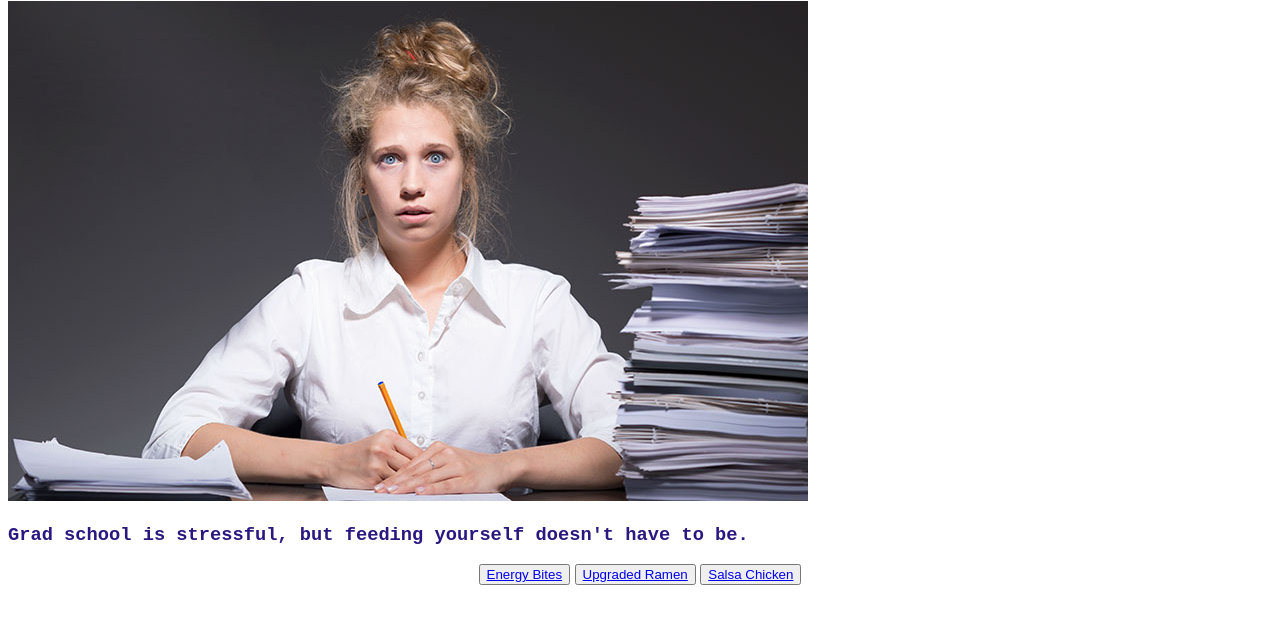
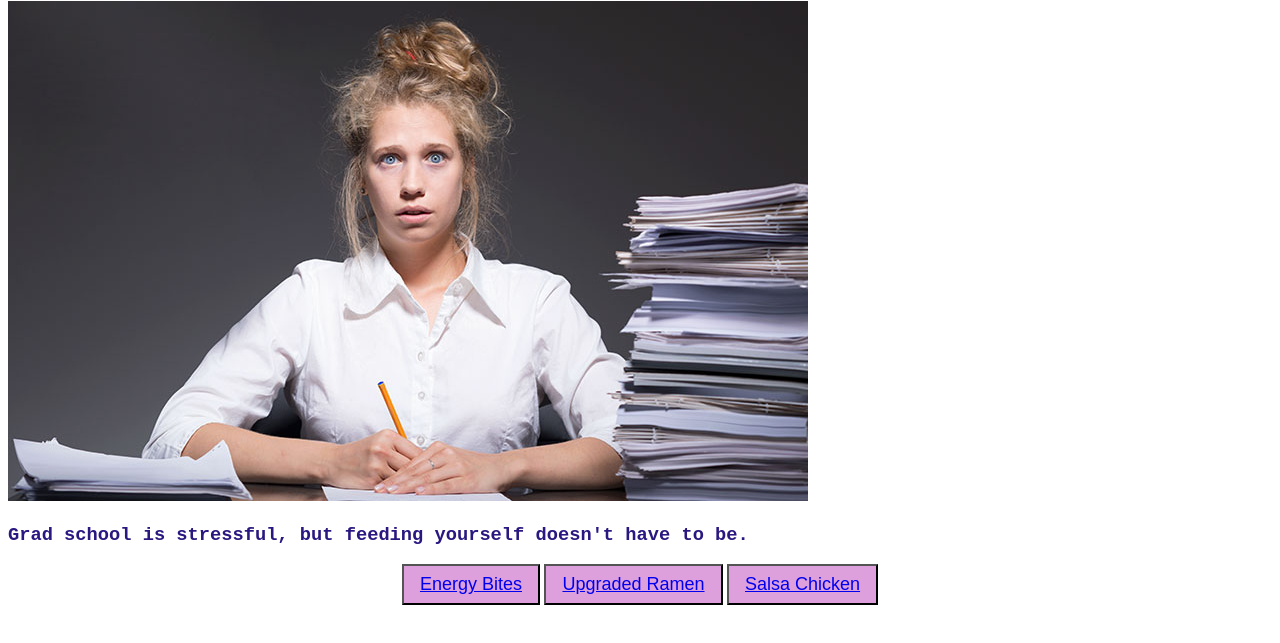
Before and after one commit to acl13/odin-recipes, a plain HTML site: page index.html in a window 1280 px wide. Shown: the part 79-722 px from the top of the page. Drawn offline with Linux system fonts and the light colour scheme.

Commit message:
style button

```diff
--- a/style.css
+++ b/style.css
@@ -33,3 +33,9 @@ h3 {
 .directions {
     background-color: rgb(142, 237, 180);
 }
+
+.recipes button {
+    background-color: plum;
+    font-size: 18px;
+    padding: 8px 16px;
+}
```
